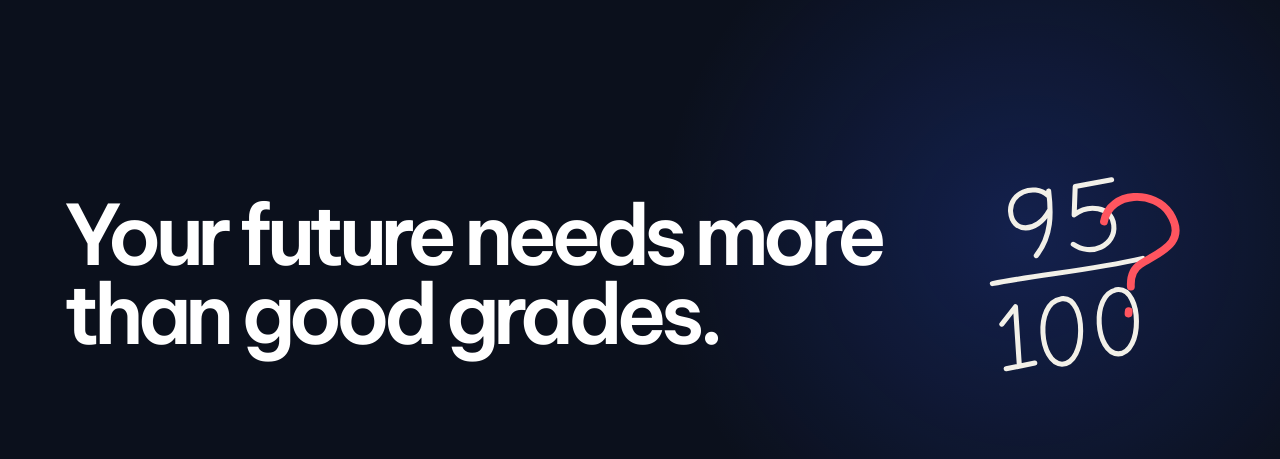
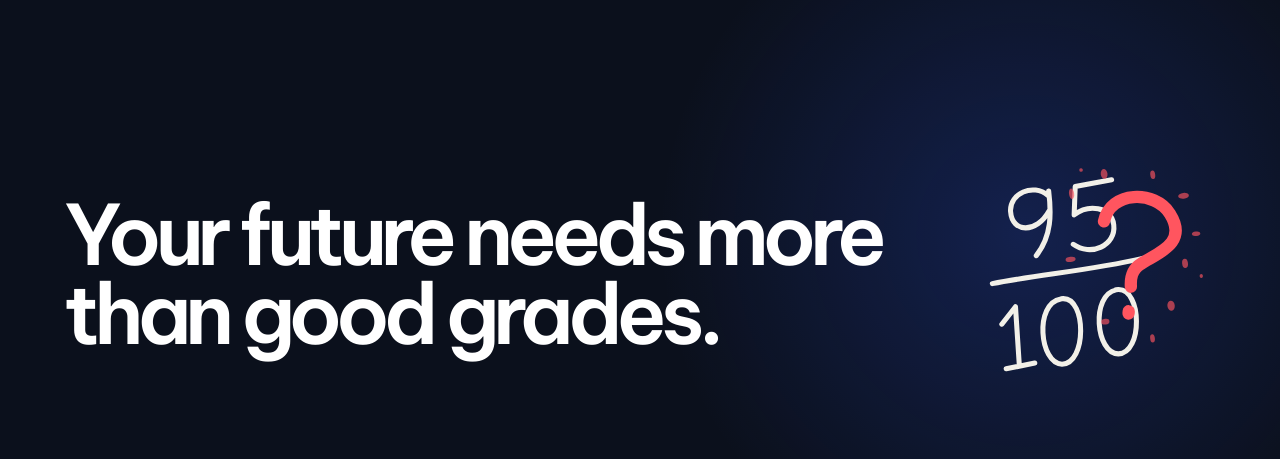
Before and after one commit to chiazaokoli/kfsd-website, a Next.js app: page / in a window 1280 px wide. Shown: the part 2220-2679 px from the top of the page. Built offline with nearby package versions, Linux system fonts and the light colour scheme.

Commit message:
Speed up grade drawing and stamp question mark with paint splashes

```diff
--- a/app/globals.css
+++ b/app/globals.css
@@ -125,6 +125,7 @@ img { display: block; }
 .matter-section h2 { max-width: 1050px; margin: 0; font-size: clamp(3rem, 6.5vw, 7rem); font-weight: 520; letter-spacing: -.075em; line-height: .95; }
 .grade-sketch { display: block; width: 100%; height: auto; overflow: visible; color: var(--cream); transform: rotate(-7deg); }
 .grade-stroke { stroke-dasharray: 1; stroke-dashoffset: 1; }
+.grade-stamp, .grade-splash { opacity: 0; }
 .reveal-statement { position: relative; z-index: 2; max-width: 1190px; margin: 0; color: var(--cream); font-size: clamp(1.65rem, 3.1vw, 3.7rem); font-weight: 430; letter-spacing: -.045em; line-height: 1.25; }
 .reveal-word { opacity: .12; }
 
@@ -388,4 +389,5 @@ img { display: block; }
   .motion-image, .chapter-reveal { opacity: 1; transform: none; }
   .hero-letter { animation: none !important; color: var(--white); -webkit-text-fill-color: var(--white); }
   .grade-stroke { stroke-dashoffset: 0; }
+  .grade-stamp, .grade-splash { opacity: 1; }
 }
--- a/app/page.tsx
+++ b/app/page.tsx
@@ -136,6 +136,7 @@ export default function Home() {
     if (reducedMotion) {
       gsap.set([...revealWords, ...revealItems, ...motionImages], { opacity: 1, scale: 1, y: 0 });
       gsap.set(gradeStrokes, { strokeDashoffset: 0 });
+      gsap.set(".grade-stamp, .grade-splash", { opacity: 1 });
       return;
     }
 
@@ -144,10 +145,18 @@ export default function Home() {
     revealItems.forEach((item) => gsap.from(item, { opacity: 0, y: 48, duration: 0.9, ease: "power3.out", scrollTrigger: { trigger: item, start: "top 88%" } }));
     motionImages.forEach((image) => gsap.fromTo(image, { scale: 0.88, opacity: 0.55 }, { scale: 1, opacity: 1, ease: "none", scrollTrigger: { trigger: image, start: "top 92%", end: "center 50%", scrub: 0.6 } }));
 
+    gsap.set(".grade-stamp", { scale: 1.8, rotation: -16, y: -18, transformOrigin: "50% 50%" });
+    gsap.utils.toArray<SVGEllipseElement>(".grade-splash").forEach((drop) => {
+      gsap.set(drop, { x: (165 - Number(drop.getAttribute("cx"))) * 0.65, y: (105 - Number(drop.getAttribute("cy"))) * 0.65, scale: 0.15, transformOrigin: "50% 50%" });
+    });
     gsap.timeline({ scrollTrigger: { trigger: ".grade-sketch", start: "top 78%", once: true } })
-      .to(".grade-score", { strokeDashoffset: 0, duration: 0.38, stagger: 0.32, ease: "power1.inOut" })
-      .to(".grade-question", { strokeDashoffset: 0, duration: 0.6, ease: "power2.out" }, "+=0.18")
-      .to(".grade-question-dot", { strokeDashoffset: 0, duration: 0.12 });
+      .to(".grade-score", { strokeDashoffset: 0, duration: 0.18, stagger: 0.13, ease: "power1.inOut" })
+      .set(".grade-stamp", { opacity: 1 }, "+=0.12")
+      .to(".grade-stamp", { scale: 0.94, rotation: 0, y: 2, duration: 0.16, ease: "power3.in" })
+      .addLabel("impact")
+      .to(".grade-stamp", { scale: 1, y: 0, duration: 0.13, ease: "power2.out" }, "impact")
+      .to(".grade-splash", { x: 0, y: 0, scale: 1, opacity: 0.9, duration: 0.25, ease: "power3.out", stagger: 0.008 }, "impact")
+      .to(".grade-splash", { opacity: 0.65, duration: 0.35 });
 
     const matchMedia = gsap.matchMedia();
     matchMedia.add("(min-width: 901px)", () => {
@@ -231,9 +240,25 @@ export default function Home() {
                 <path className="grade-stroke grade-score" pathLength="1" d="M99 135 C75 136 73 190 93 193 C115 195 122 137 101 135 L99 135" />
                 <path className="grade-stroke grade-score" pathLength="1" d="M149 133 C126 135 124 187 144 190 C166 192 172 135 151 133 L149 133" />
               </g>
-              <g fill="none" stroke="#ff555f" strokeWidth="7" strokeLinecap="round" strokeLinejoin="round" transform="rotate(12 165 115)">
-                <path className="grade-stroke grade-question" pathLength="1" d="M137 76 C140 48 180 44 195 64 C214 89 187 100 173 111 C165 117 165 125 166 132" />
-                <path className="grade-stroke grade-question-dot" pathLength="1" d="M166 154 L166 156" />
+              <g fill="#ff555f" aria-hidden="true">
+                <ellipse className="grade-splash" cx="120" cy="43" rx="2.3" ry="4.8" />
+                <ellipse className="grade-splash" cx="151" cy="29" rx="3" ry="4.4" />
+                <ellipse className="grade-splash" cx="194" cy="35" rx="2.2" ry="3.8" />
+                <ellipse className="grade-splash" cx="219" cy="57" rx="4.8" ry="2.6" />
+                <ellipse className="grade-splash" cx="226" cy="92" rx="3.8" ry="2" />
+                <ellipse className="grade-splash" cx="213" cy="117" rx="2.6" ry="4.2" />
+                <ellipse className="grade-splash" cx="196" cy="153" rx="3.3" ry="4.5" />
+                <ellipse className="grade-splash" cx="176" cy="180" rx="2.1" ry="3.7" />
+                <ellipse className="grade-splash" cx="136" cy="160" rx="3.7" ry="2.5" />
+                <ellipse className="grade-splash" cx="112" cy="101" rx="4.5" ry="2.3" />
+                <ellipse className="grade-splash" cx="226" cy="130" rx="1.5" ry="1.8" />
+                <ellipse className="grade-splash" cx="131" cy="23" rx="1.6" ry="1.6" />
+              </g>
+              <g className="grade-stamp">
+                <g fill="none" stroke="#ff555f" strokeWidth="11" strokeLinecap="round" strokeLinejoin="round" transform="rotate(12 165 115)">
+                  <path d="M137 76 C140 48 180 44 195 64 C214 89 187 100 173 111 C165 117 165 125 166 132" />
+                  <path d="M166 154 L166 156" />
+                </g>
               </g>
             </svg>
           </div>
```
